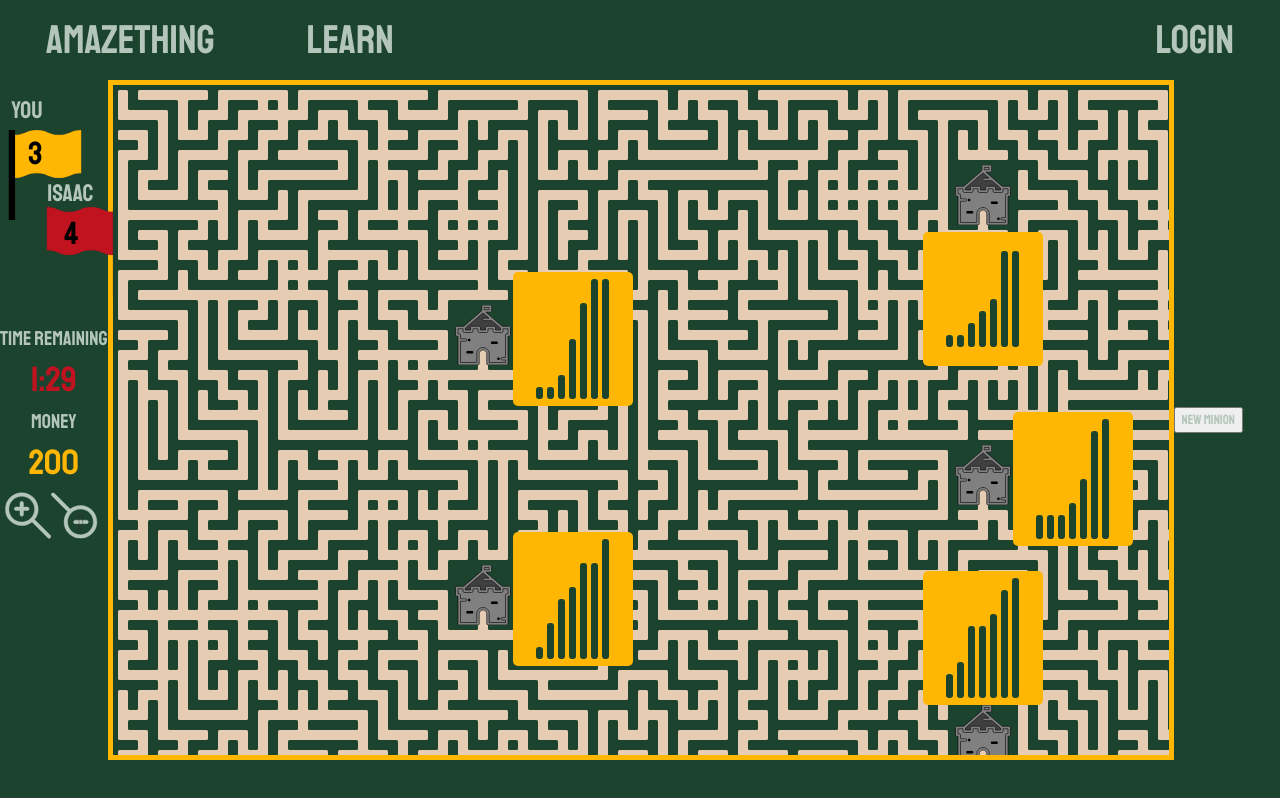
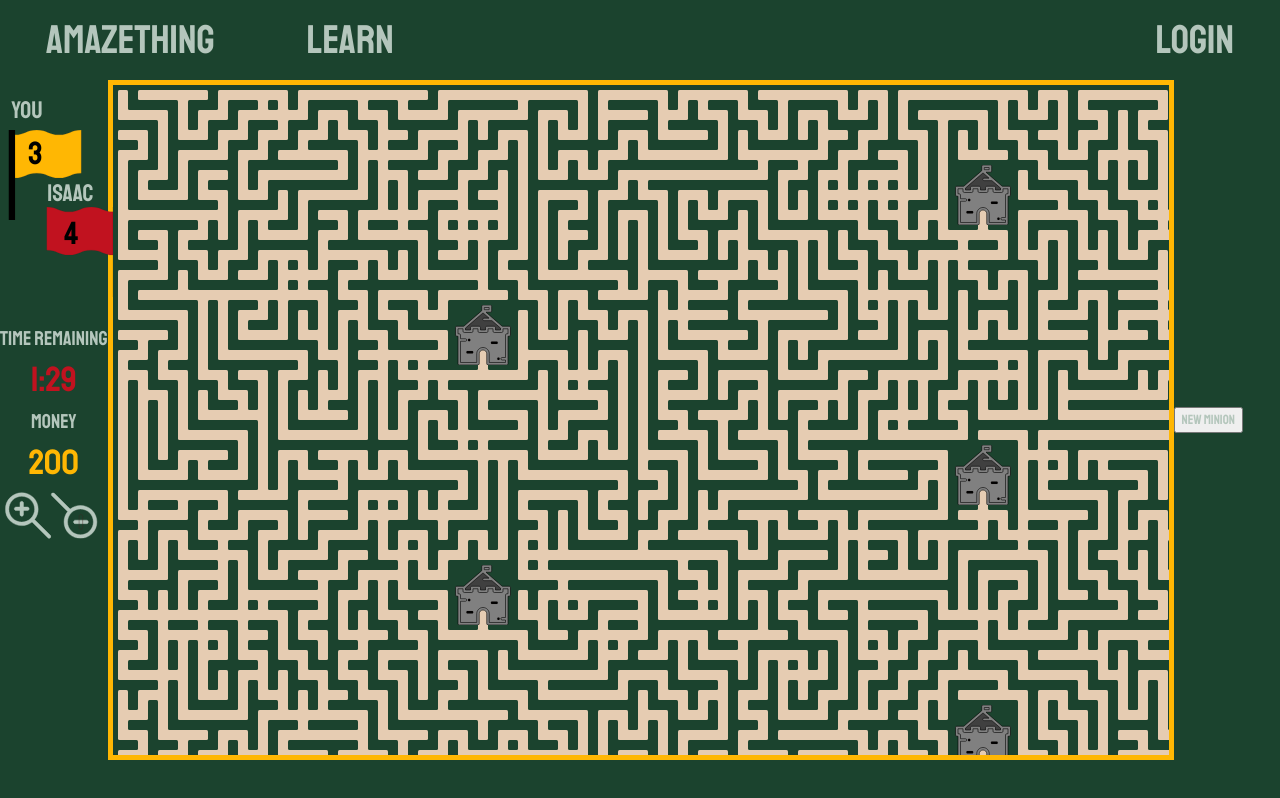
Before and after one commit to vadim-nest/aMAZEthing, a React (Vite) app in the folder Client/: page /game in a window 1280 px wide. Built offline with nearby package versions, Linux system fonts and the light colour scheme.

Commit message:
fix(tower popup): prevent animations running more than once and overlapping

```diff
--- a/Client/src/components/game.tsx
+++ b/Client/src/components/game.tsx
@@ -22,7 +22,7 @@ function Game() { // TODO: Extract logic to maze class
   const [movingMinions, setMovingMinions] = useState<number[]>([]);
   const [towers, setTowers] = useState<TowerType[]>([]);
   const [allTilesHidden, setAllTilesHidden] = useState(true);
-  const [towersSorting, setTowersSorting] = useState<number[]>([0,0,0,0,0,0,0]);
+  const [towersSorting, setTowersSorting] = useState<{[key: number]: number}>({});
   const array: MazeTileType[] = [];
   for (let i = 0; i < width*height; i++) {
     array.push({value: i, classes: [], path: ''})
@@ -176,8 +176,10 @@ function Game() { // TODO: Extract logic to maze class
 
   async function enterTower(towerId: number, minionId: number) {
     setTowersSorting(prevTowerSorting => {
-      const newTowerSorting = [...prevTowerSorting];
-      newTowerSorting.push(towerId);
+      const newTowerSorting = {
+        ...prevTowerSorting,
+        [towerId]: 0
+      }
       return newTowerSorting;
     })
     setTowers(prevTowers => {
@@ -213,8 +215,11 @@ function Game() { // TODO: Extract logic to maze class
   function exitTower(towerId: number, minionId: number) {
     let minion = minions[minionId];
     setTowersSorting(prevTowerSorting => {
-      const newTowerSorting = [...prevTowerSorting];
-      return newTowerSorting.filter(tower => tower !== towerId);
+      const newTowerSorting = {
+        ...prevTowerSorting,
+        [towerId]: 0
+      }
+      return newTowerSorting;
     })
     setTowers(prevTowers => {
       const newTowers = [...prevTowers];
--- a/Client/src/components/maze.tsx
+++ b/Client/src/components/maze.tsx
@@ -25,7 +25,7 @@ function Maze({boxSize, setMazeCompleted, setCurrentMinion, minions, setCurrentT
   setCurrentTower: React.Dispatch<React.SetStateAction<null|TowerType>>
   allTilesHidden: boolean,
   setAllTilesHidden: React.Dispatch<React.SetStateAction<boolean>>,
-  towersSorting: number[]
+  towersSorting: {[key: number]: number}
 }) {
 
   // TODO: Set as state
--- a/Client/src/components/sortingLessons/visualization.tsx
+++ b/Client/src/components/sortingLessons/visualization.tsx
@@ -11,7 +11,7 @@ export default function Visualization(props: any) {
     if (!tower) tower = '';
 
     if(clicked) {
-      console.log('sorting');
+      console.log('sorting', array, animations);
       sortingAlgo(animations, delay, width, tower)
     }
 
--- a/Client/src/components/tower.tsx
+++ b/Client/src/components/tower.tsx
@@ -12,7 +12,7 @@ function Tower({ tower, boxSize, setCurrentTile, setCurrentTower, currentTower,
   setCurrentMinion: React.Dispatch<React.SetStateAction<number | null>>,
   width: number,
   height: number,
-  towersSorting: number[]
+  towersSorting: {[key: number]: number}
 } ) {
 
   function handleContextMenu() {
@@ -42,7 +42,7 @@ function Tower({ tower, boxSize, setCurrentTile, setCurrentTower, currentTower,
                   tower.alignment === 'p2' ? 'p2TowerShadow' :
                   'neutralTowerShadow'}
       />
-      {<TowerPopup towersSorting={towersSorting} boxSize={boxSize} tower={tower} width={width} height={height} visible={currentTower !== null && currentTower.id === tower.id}/>}
+      {currentTower !== null && currentTower.id === tower.id && <TowerPopup towersSorting={towersSorting} boxSize={boxSize} tower={tower} width={width} height={height} visible={currentTower !== null && currentTower.id === tower.id}/>}
     </div>
   )
 }
--- a/Client/src/components/towerPopup.tsx
+++ b/Client/src/components/towerPopup.tsx
@@ -1,4 +1,3 @@
-import { useState } from 'react';
 import '../css/towerPopup.css';
 import { bubbleSortAlgo } from '../utils/sorting-algo';
 import { bubbleSortVisual } from '../utils/sorting-helper-visual';
@@ -6,8 +5,7 @@ import { minionType, TowerType } from '../utils/types';
 import Visualization from './sortingLessons/visualization';
 
 
-function TowerPopup ({boxSize, tower, width, height, towersSorting, visible}: {boxSize: number, tower: TowerType, width: number, height: number, towersSorting: number[], visible: boolean}) {
-  const [animations, setAnimations] = useState(bubbleSortAlgo(tower.numbers, tower.minionAlignment === 'p1'));
+function TowerPopup ({boxSize, tower, width, height, towersSorting, visible}: {boxSize: number, tower: TowerType, width: number, height: number, towersSorting: {[key: number]: number}, visible: boolean}) {
   return <div className={`towerPopup ${
     tower.id/width < height/4 ? 'downPopup' :
     tower.id/width > 3*height/4 ? 'upPopup' :
@@ -15,7 +13,7 @@ function TowerPopup ({boxSize, tower, width, height, towersSorting, visible}: {b
     'rightPopup'
   }`
   }>
-    <Visualization array={tower.numbers} width={7} height={3*boxSize/5} animations={animations} sortingAlgo={bubbleSortVisual} key={tower.numbers} clicked={tower.minion !== null} delay={300} tower={tower.id}/>
+    <Visualization array={tower.numbers} width={3*boxSize/5} height={3*boxSize/5} animations={bubbleSortAlgo([...tower.numbers], tower.minionAlignment === 'p1')} sortingAlgo={bubbleSortVisual} key={tower.numbers} clicked={tower.minion !== null && !towersSorting[tower.id]++} delay={300} tower={tower.id}/>
   </div>
 }
 
```
